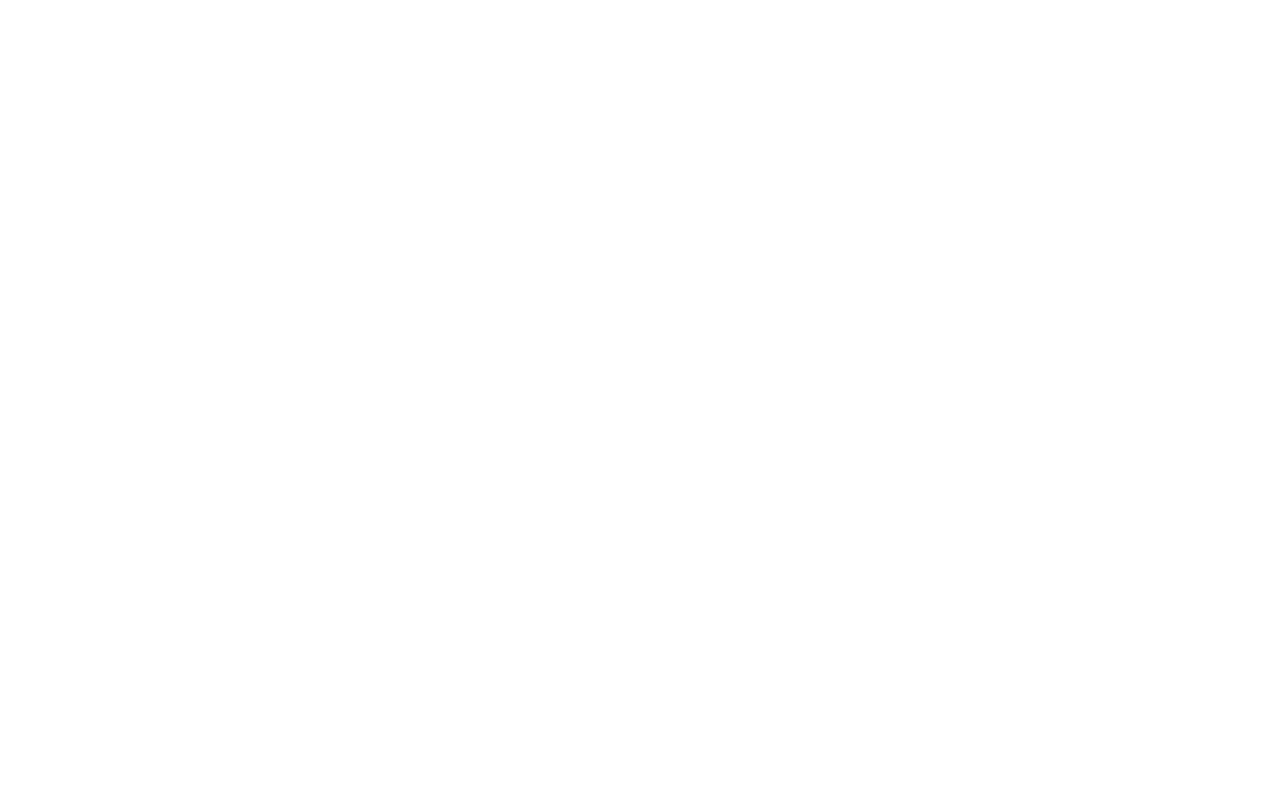
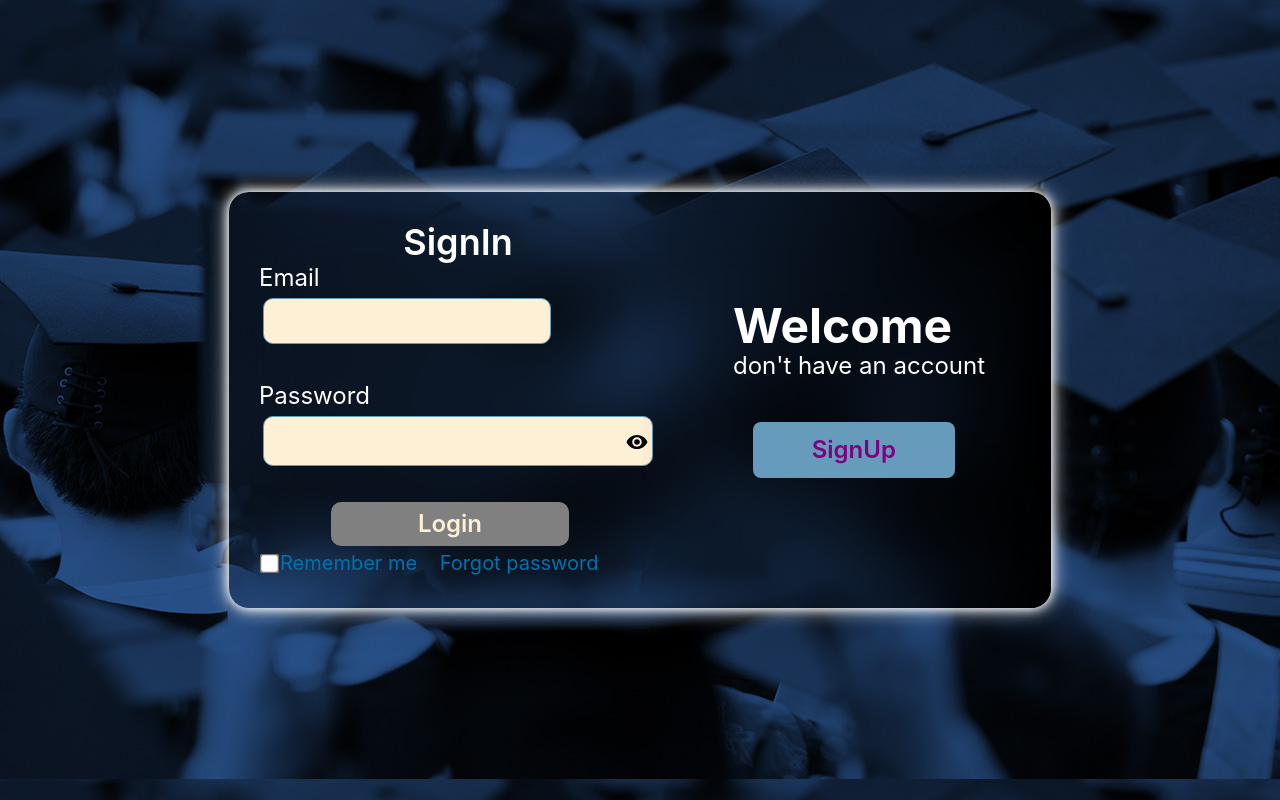
Before and after one commit to varshiniI3/AlumniConnect-Frontend, a React (Create React App) app: page /login in a window 1280 px wide. Before the commit this address had no page. Built offline with nearby package versions, Linux system fonts and the light colour scheme.

Commit message:
Login page added

```diff
--- a/src/App.jsx
+++ b/src/App.jsx
@@ -1,12 +1,14 @@
 import './App.css';
 import {BrowserRouter as Router, Routes, Route} from 'react-router-dom'
 import Home from './components/home/Home';
+import Login from './components/login/Login';
 
 function App() {
   return (
     <Router>
       <Routes>
         <Route path='/' element={<Home/>} />
+        <Route path='/login' element={<Login/>} />
       </Routes>
     </Router>
   );
--- a/src/components/home/Home.jsx
+++ b/src/components/home/Home.jsx
@@ -51,13 +51,13 @@
             <a href="/" className='nav-link' data-content = 'Job Opportunities' >Job Opportunities</a>
             <a href="/" className='nav-link' data-content = 'Skill Development' >Skill Development</a>
             <a href="/" className='nav-link' data-content = 'Connect' >Connect</a>
-            {email === null ? <a href="/" className='nav-link' data-content = 'Login' >Login</a>
+            {email === null ? <a href="/login" className='nav-link' data-content = 'Login' >Login</a>
                             : <a href="/" className='nav-link' data-content = 'Profile'>Profile</a>}
+        </div><br /><br /><br />
+        <div className="mt-5 text-white">
+            <center><h1 className = 'text-5xl font-bold'>Alumni Connect</h1></center>
+            <center><pre>Reconnect   Inspire   Empower</pre></center>
         </div><br /><br />
-        <div className="mt-5 text-white">
-            <center><h1>Alumni Connect</h1></center>
-            <center><pre>Reconnect   Inspire   Empower</pre></center>
-        </div>
         <div className="userCardHolder">
             {
             alumni.map((user, key) =>
@@ -66,13 +66,13 @@
                 <b>{user.name}</b>
                 <p>{user.designation}</p>
                 <p>{user.location}</p>
-                <center><button>Connect</button></center>
+                <center><button>View Profile</button></center>
               </div>
             )
         }
         </div>
       </div>
-      <h1 className='pt-1 pb-1 text-center' style={{background : '#fdf0d5', color: '#c1121f'}}>Events</h1>
+      <h1 className='pt-1 pb-1 text-center text-5xl font-bold' style={{background : '#fdf0d5', color: '#c1121f'}}>Events</h1>
       <div className="flex justify-between relative" style={{background: '#fdf0d5'}}>
         <div className="eventCardHolder">
           {
@@ -88,7 +88,7 @@
       <div className="flex gap-9 p-10 text-white" style={{background : '#003049'}}>
         <img id='campusImg' src="https://images.collegedunia.com/public/college_data/images/campusimage/1479984572Untitled.jpg" alt="campus" />
         <span>
-            <center><h1>About Instution</h1></center>
+            <center><h1 className = 'text-5xl font-bold'>About Instution</h1></center>
             <p>Lorem ipsum dolor sit amet, consectetur adipisicing elit. Facere, magni. Unde reprehenderit quia adipisci laboriosam, fuga quidem magnam libero provident harum odit quibusdam obcaecati dolorum voluptatem, sit aliquid nisi. Deleniti!
             Doloribus tenetur impedit quo eveniet ipsam ipsum perferendis error iure quaerat perspiciatis quasi nesciunt, numquam odit? Non officia ab omnis natus deleniti vero, dolore obcaecati laboriosam distinctio nam, excepturi harum.
             Dicta error, illo enim ab vero laborum. Nobis fugit dolorem earum voluptas obcaecati perspiciatis maiores? Quasi, asperiores. Explicabo, quidem cum eum labore illum incidunt inventore magnam eaque qui ipsam aperiam!
@@ -97,12 +97,12 @@
         </span>
       </div>
       <div className="footer flex justify-around text-white" style={{background : '#003049'}}>
-        <a href="/">Privacy policy</a>
-        <a href="/">Terms & Conditions</a>
-        <a href="/"><FaSquareXTwitter className='text-4xl'/></a>
-        <a href="/"><FaSquareInstagram className='text-4xl'/></a>
-        <a href="/"><FaLinkedin className='text-4xl'/></a>
-        <a href="/">Feedback</a>
+        <a href="/" className='a' >Privacy policy</a>
+        <a href="/" className='a' >Terms & Conditions</a>
+        <a href="/" ><FaSquareXTwitter className='text-4xl hover:-translate-y-2'/></a>
+        <a href="/" ><FaSquareInstagram className='text-4xl hover:-translate-y-2'/></a>
+        <a href="/" ><FaLinkedin className='text-4xl hover:-translate-y-2'/></a>
+        <a href="/" className='a' >Feedback</a>
       </div>
     </div>
   )
--- a/src/components/home/home.css
+++ b/src/components/home/home.css
@@ -21,10 +21,6 @@
     &:hover::before, &:focus::before{
         transform: translateY(0);
     }
-}
-
-.home h1{
-    @apply text-5xl font-bold
 }
 
 .header{
@@ -123,3 +119,26 @@
 .home #campusImg{
     width: 40%;
 }
+
+.home .footer .a{
+    position: relative;
+    transition: .2s;
+    &::before{
+        content: '';
+        background-color: white;
+        width: 100%;
+        position: absolute;
+        height: 1.5px;
+        bottom: 10px;
+        transform-origin: center;
+        transition: .2s;
+        transform: scale(0);
+        border-radius: 50%;
+    }
+    &:hover{
+        transform: scale(1.12);
+    }
+    &:hover::before{
+        transform: scale(1);
+    }
+}
--- /dev/null
+++ b/src/components/login/Login.jsx
@@ -0,0 +1,44 @@
+import React, { useState } from 'react'
+import './login.css'
+import { IoMdEye, IoMdEyeOff } from "react-icons/io";
+
+
+function Login() {
+
+  const[pass, setPass] = useState('')
+  const[email, setEmail] = useState('')
+  const[showPass, setShowPass] = useState(true)
+
+  return (
+    <div className="login flex justify-center items-center text-2xl">
+      <div className="formContainer relative flex justify-center items-center before:right-0">
+        <form action="" className='relative p-3'>
+          <center><h3 className='text-4xl font-semibold'>SignIn</h3></center>
+          <span>
+            <label htmlFor="email">Email</label><br />
+            <input type="email" id='email' required className='w-72 text-xl' value={email} onChange={(e)=>setEmail(e.target.value)} /><br />
+          </span>
+          <span><br />
+            <label htmlFor="pass">Password</label><br />
+            <span>
+              <input type={showPass ? 'password' : 'text'} id='pass' required className='pr-8 pl-2' value={pass} onChange={(e)=>setPass(e.target.value)} />
+              {showPass ? <IoMdEye onClick={()=>setShowPass(!showPass)} className='absolute top-1 right-2 text-black' /> : <IoMdEyeOff onClick={()=>setShowPass(!showPass)} className='absolute top-1 right-2 text-black' />}
+            </span><br /><br />
+          </span>
+          <center><button type="submit" className='mr-4'>Login</button><br /></center>
+          <span className='text-xl' id='loginFooter'>
+            <input type="checkbox" name="" id="remMe" className='scale-150' /><label htmlFor="remMe">Remember me</label>
+            &nbsp;&nbsp;&nbsp;&nbsp;<a href="/">Forgot password</a>
+          </span>
+        </form>
+        <span className='p-14 z-10'>
+          <h1>Welcome</h1>
+          <p>don't have an account </p>
+          <button className='m-5 mt-10 font-semibold p-3 rounded-lg' style={{background: '#669bbc', color: 'purple', width: '80%'}}>SignUp</button>
+        </span>
+      </div>
+    </div>
+  )
+}
+
+export default Login
--- /dev/null
+++ b/src/components/login/login.css
@@ -0,0 +1,69 @@
+.login{
+    height: 100vh;
+    background: url(../../assets/headBack.jpg);
+}
+
+.login form{
+    /* background: linear-gradient(#003049, #669bbc ); */
+    padding: 20px;
+}
+
+.formContainer{
+    backdrop-filter: blur(40px);
+    padding: 10px;
+    border-radius: 20px;
+    box-shadow: 0 0 10px white, 0 0 20px white;
+    color: white;
+    &::before{
+        content: '';
+        position: absolute;
+        /* background: radial-gradient(#c1121f, #780000); */
+        background: linear-gradient(to right, transparent, black);
+        border-radius: 20px;
+        width: 50%;
+        height: 100%;
+        z-index: 9;
+    }
+}
+
+.login input{
+    border: 1px solid #669bbc;
+    background: #fdf0d5;
+    color: #000000;
+    border-radius: 10px;
+    @apply m-1 p-2
+}
+
+.login form button{
+    background: grey;
+    color: #fdf0d5;
+    border-radius: 10px;
+    padding: 6px;
+    width: 60%;
+    transition: .2s;
+    &:hover{
+        transform: translateY(-10px);
+        transform: scale(1.12);
+    }
+    @apply font-semibold
+}
+
+.login span{
+    @apply relative
+}
+
+.login h1{
+    @apply text-5xl font-bold
+}
+
+.login #loginFooter{
+    color: #0371ac;
+    transition: .2s;
+    :hover{
+        color: skyblue;
+    }
+}
+
+.login label{
+    cursor: pointer;
+}
```
